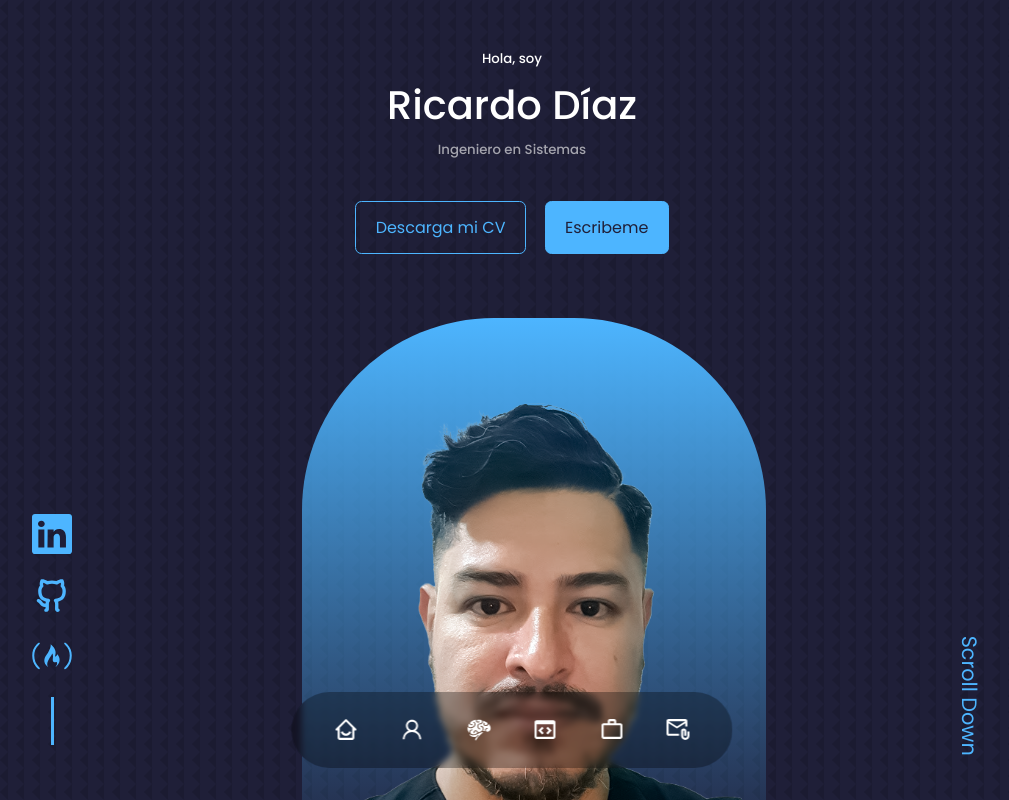
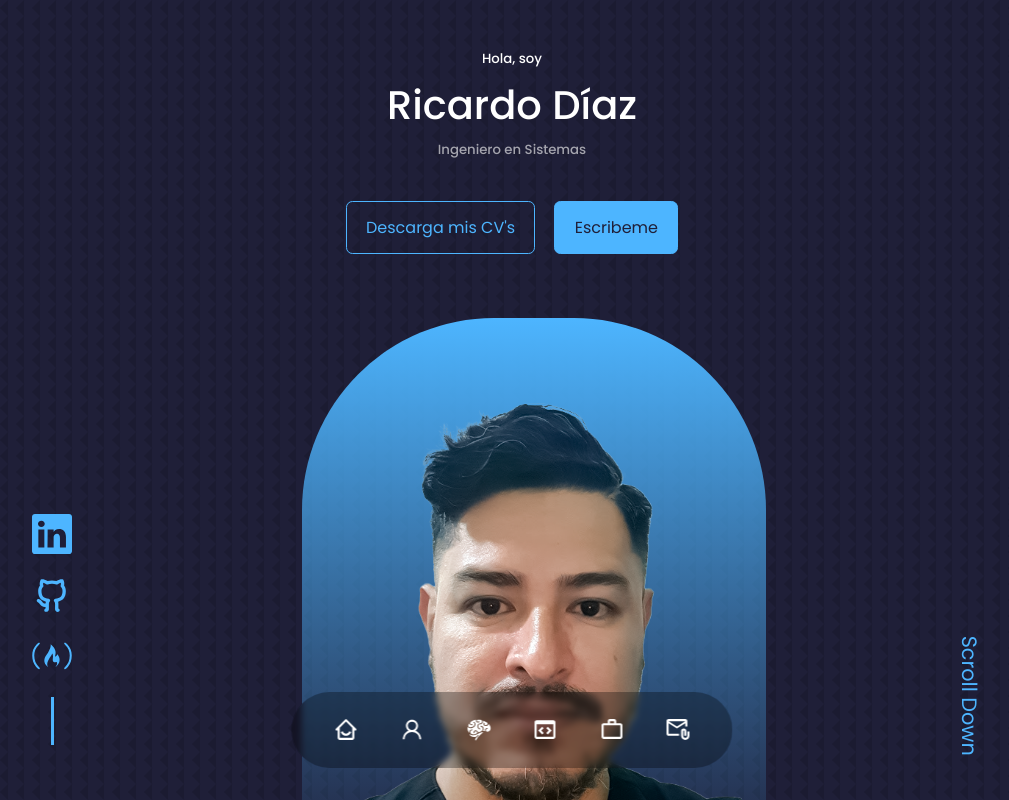
Before and after one commit to richardd82/myportfolio, a React (Create React App) app: page / in a window 1280 px wide. Shown: the top 800 px of the page, without its empty margins (128-1137 px from the left). Built offline with nearby package versions, Linux system fonts and the light colour scheme.

Commit message:
ADD cv's as rar file

```diff
--- a/src/components/experience/Experience.jsx
+++ b/src/components/experience/Experience.jsx
@@ -25,7 +25,7 @@ import { MdOutlineCloudUpload } from "react-icons/md";
 import {SiApache} from 'react-icons/si'
 import {SiLinux} from 'react-icons/si'
 import { RiJavaLine } from "react-icons/ri";
-import { TfiMore } from "react-icons/tfi";
+// import { TfiMore } from "react-icons/tfi";
 // import {SiJava} from 'react-icons/si'
 
 const Experience = () => {
--- a/src/components/header/CTA.jsx
+++ b/src/components/header/CTA.jsx
@@ -1,10 +1,10 @@
 import React from 'react'
-import CV from '../../assets/cv.pdf'
+import CV from '../../assets/cv.rar'
 
 const CTA = () => {
   return (
     <div className='cta'>
-    <a href={CV} download className='btn'>Descarga mi CV</a>
+    <a href={CV} download className='btn'>Descarga mis CV's</a>
     <a href="#contact" className='btn btn-primary'>Escribeme</a>
     </div>
   )
```
Also changed, not shown: 1 other file (tests, documents, lock files or other folders).
